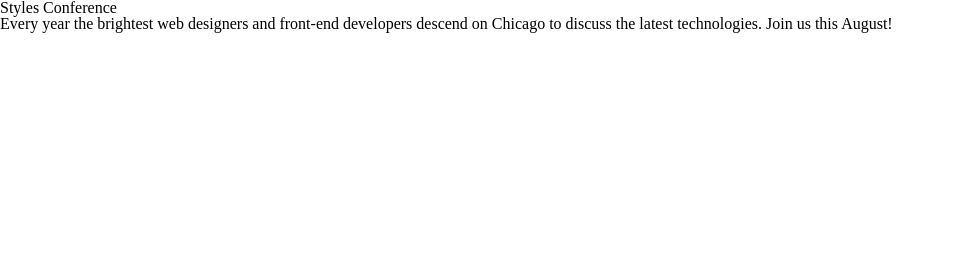
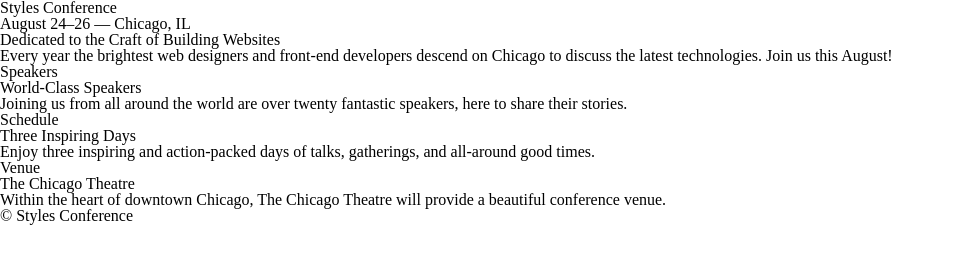
Before and after one commit to Dnld/stylesconf, a plain HTML site: page index.html in a window 1280 px wide. Shown: the whole page, without its empty margins (0-954 px from the left). Drawn offline with Linux system fonts and the light colour scheme.

Commit message:
add header, content, and footer

```diff
--- a/index.html
+++ b/index.html
@@ -9,8 +9,43 @@
 </head>
 
 <body>
-    <h1>Styles Conference</h1>
-    <p>Every year the brightest web designers and front-end developers descend on Chicago to discuss the latest technologies. Join us this August!</p>
+
+    <header>
+        <h1>Styles Conference</h1>
+        <h3>August 24&ndash;26 &mdash; Chicago, IL</h3>
+    </header>
+
+    <section>
+        <h2>Dedicated to the Craft of Building Websites</h2>
+        <p>Every year the brightest web designers and front-end developers descend on Chicago to discuss the latest technologies. Join us this August!</p>
+    </section>
+
+    <section>
+
+        <section>
+            <h5>Speakers</h5>
+            <h3>World-Class Speakers</h3>
+            <p>Joining us from all around the world are over twenty fantastic speakers, here to share their stories.</p>
+        </section>
+
+        <section>
+            <h5>Schedule</h5>
+            <h3>Three Inspiring Days</h3>
+            <p>Enjoy three inspiring and action-packed days of talks, gatherings, and all-around good times.</p>
+        </section>
+
+        <section>
+            <h5>Venue</h5>
+            <h3>The Chicago Theatre</h3>
+            <p>Within the heart of downtown Chicago, The Chicago Theatre will provide a beautiful conference venue.</p>
+        </section>
+
+    </section>
+
+    <footer>
+        <small>&copy; Styles Conference</small>
+    </footer>
+
 </body>
 
 </html>
```
